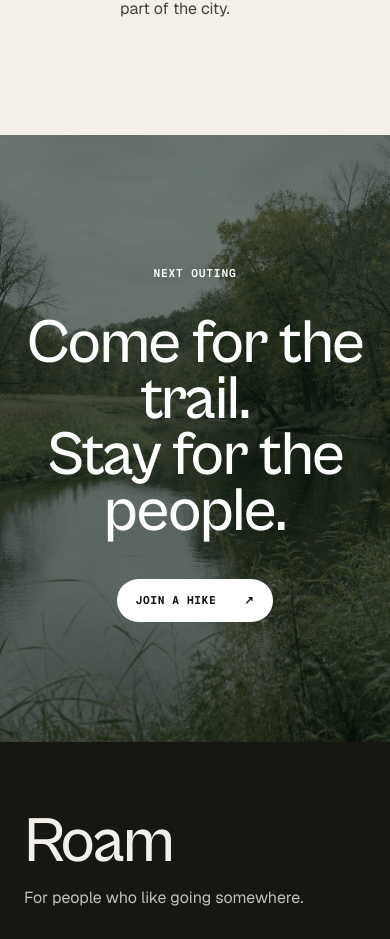
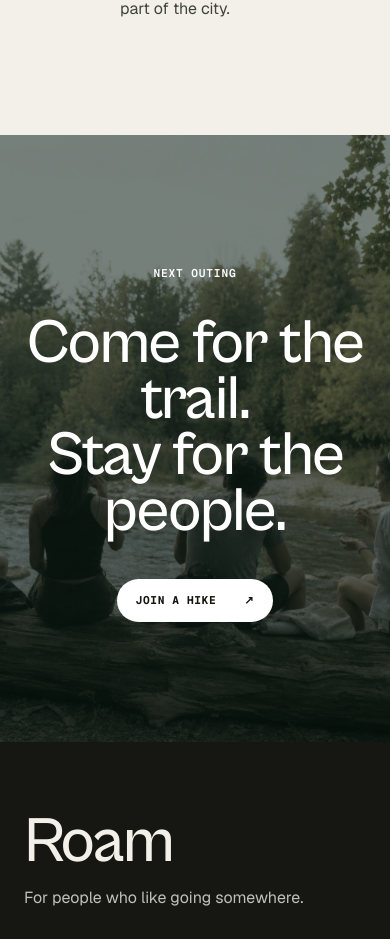
Before and after one commit to richelkim/Roam, a Next.js app: page / in a window 390 px wide. Shown: the part 3517-4456 px from the top of the page. Built offline with nearby package versions, Linux system fonts and the light colour scheme; no server answers.

Commit message:
style: update next outing background

```diff
--- a/app/global.css
+++ b/app/global.css
@@ -199,6 +199,7 @@ a:focus-visible, button:focus-visible, input:focus-visible, select:focus-visible
 .steps-list p { margin: 0; max-width: 520px; color: #40433c; }
 
 .final-cta { min-height: 84svh; position: relative; color: white; display: flex; align-items: center; justify-content: center; text-align: center; overflow: hidden; }
+.final-cta-image { object-position: 50% 66%; }
 .final-cta img { filter: saturate(.62) contrast(1.04); }
 .cta-wash { position: absolute; inset: 0; background: rgba(11, 29, 18, .56); }
 .cta-glass {
@@ -370,6 +371,7 @@ a:focus-visible, button:focus-visible, input:focus-visible, select:focus-visible
   .spec-grid div:nth-child(3n), .spec-grid div:nth-child(3n + 2), .spec-grid div { padding: 14px 10px 14px 0; border-right: 1px solid rgba(255,255,255,.2); }
   .spec-grid div:nth-child(even) { padding-left: 12px; border-right: 0; }
   .final-cta { min-height: 72svh; }
+  .final-cta-image { object-position: 52% 70%; }
   .final-cta-copy h2 { font-size: 3.9rem; }
   .site-footer { grid-template-columns: 1fr; }
   .footer-meta { align-items: flex-start; }
--- a/app/page.tsx
+++ b/app/page.tsx
@@ -96,7 +96,7 @@ export default function HomePage() {
       </section>
 
       <section className="final-cta">
-        <Image src="/images/riverwood-river.jpg" alt="View of a quiet river bend in an Ontario woodland" fill sizes="100vw" className="cover-image" />
+        <Image src="/images/river-break.jpg" alt="Four people sitting together beside an Ontario river" fill sizes="100vw" className="cover-image final-cta-image" />
         <div className="cta-wash" />
         <div className="cta-glass" aria-hidden="true" />
         <div className="final-cta-copy">
```
